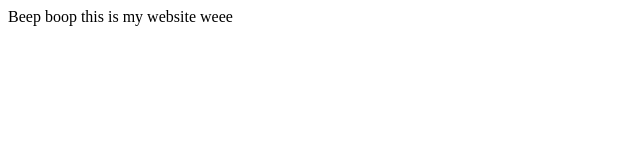
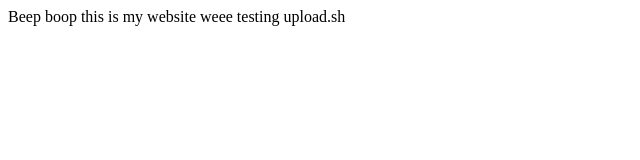
Before and after one commit to kandonie/Personal_Website, a plain HTML site: page index.html in a window 1280 px wide. Shown: the whole page, without its empty margins (0-640 px from the left). Drawn offline with Linux system fonts and the light colour scheme.

Commit message:
upload.sh works

```diff
--- a/html/index.html
+++ b/index.html
@@ -7,6 +7,7 @@
 <body>
 
 Beep boop this is my website weee
+testing upload.sh
 
 </body>
 </html>
```
Also changed, not shown: error.html (renamed from html/error.html), 2 other files.
